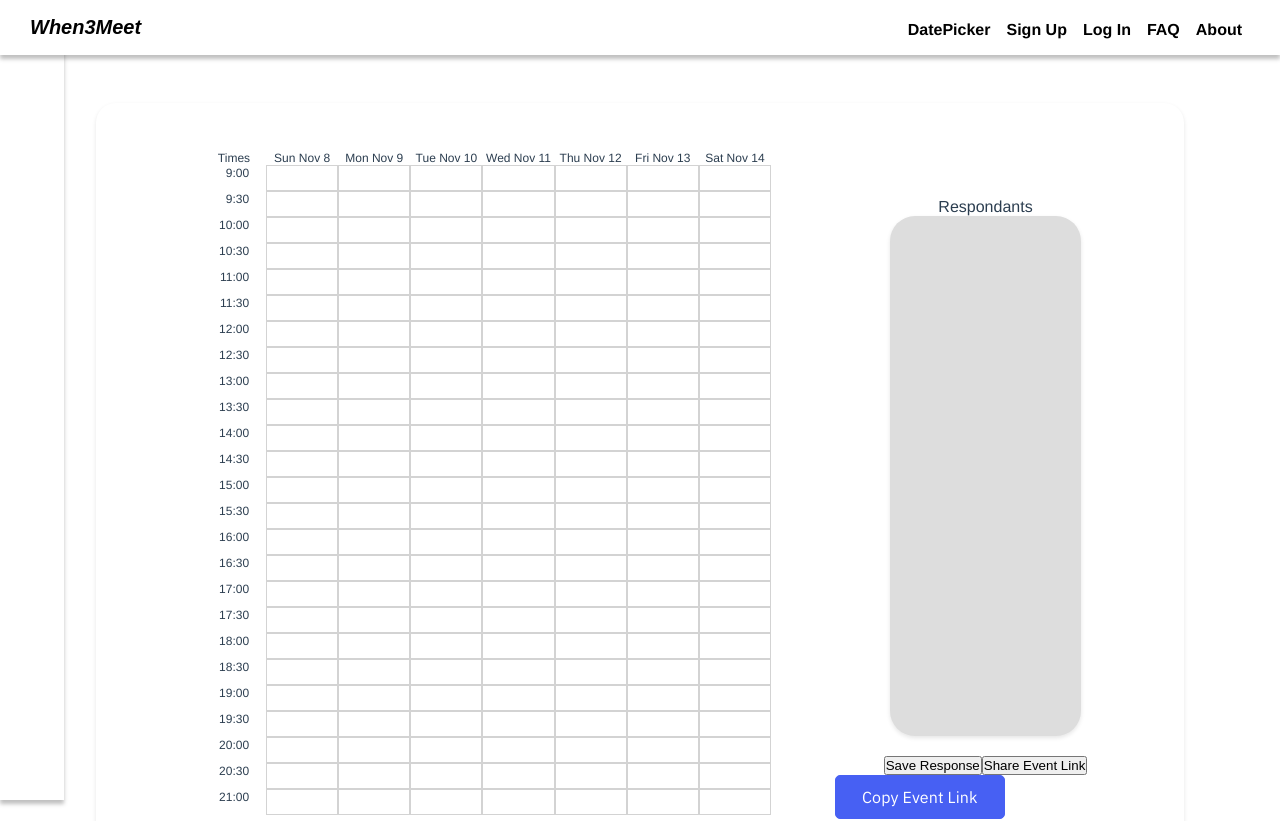
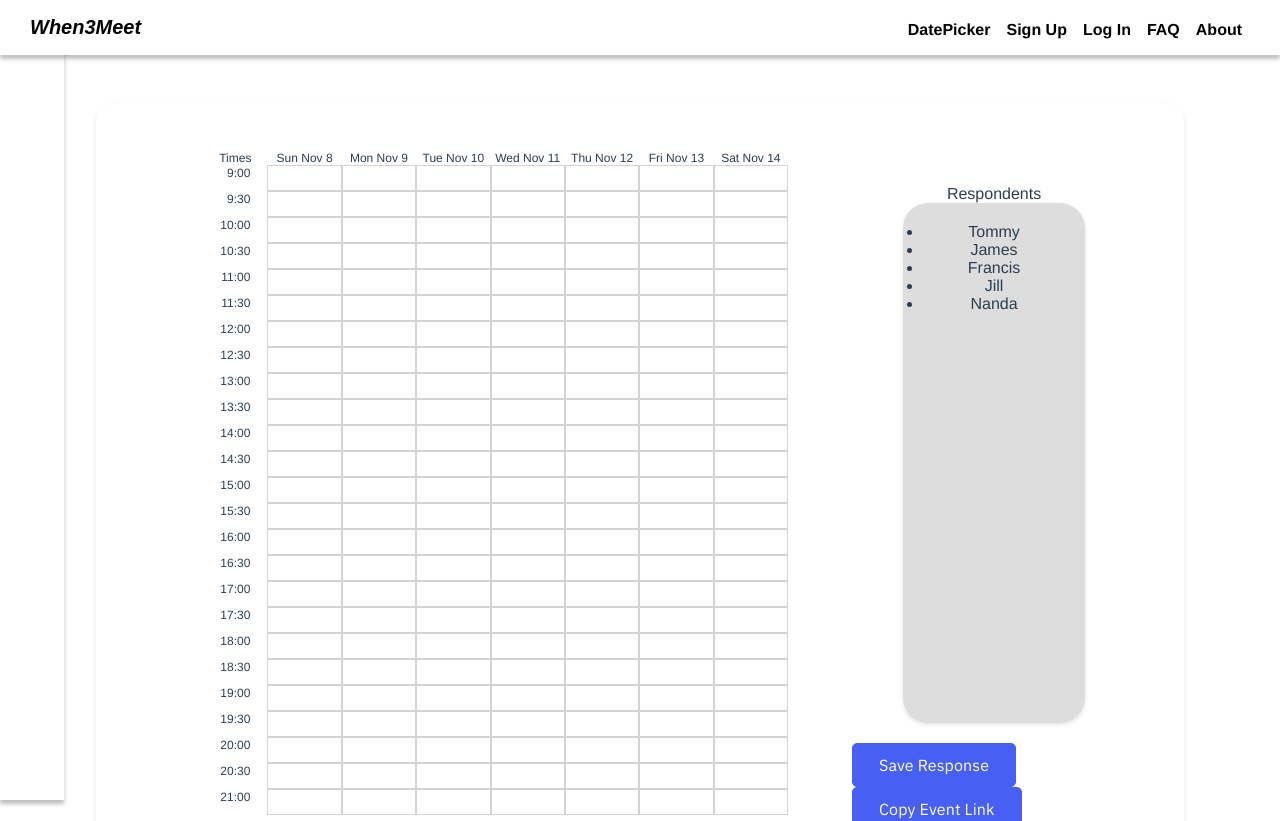
Before and after one commit to ubclaunchpad/HappyHour, a Vue app in the folder frontend/: page / in a window 1280 px wide. Shown: the top 821 px of the page. Built offline with nearby package versions, Linux system fonts and the light colour scheme.

Commit message:
list template for respondents implemented with dummy data

```diff
--- a/frontend/src/components/AccountInfo.vue
+++ b/frontend/src/components/EventRespondents.vue
@@ -4,12 +4,17 @@
     <button @click="decrement">Login with Google account</button>
   </div> -->
   <div>
-    <p class="label">Respondants</p>
-    <div class="respondants"></div>
+    <p class="label">Respondents</p>
+    <div class="respondents">
+      <ul>
+        <li v-for="respondent in respondents" :key="respondent">
+          {{ respondent }}
+        </li>
+      </ul>
+    </div>
   </div>
   <div>
-    <button @click="increment">Save Response</button>
-    <button @click="decrement">Share Event Link</button>
+    <AppButton text="Save Response" />
     <AppButton text="Copy Event Link" />
   </div>
 </template>
@@ -19,6 +24,12 @@ import { defineComponent } from "vue";
 import AppButton from "@/components/AppButton.vue";
 
 export default defineComponent({
+  data: () => {
+    return {
+      respondents: ["Tommy", "James", "Francis", "Jill", "Nanda"]
+    };
+  },
+
   components: {
     AppButton
   }
@@ -26,7 +37,7 @@ export default defineComponent({
 </script>
 
 <style>
-.respondants {
+.respondents {
   border-radius: 25px;
   background: rgb(221, 221, 221);
   padding: 20px;
@@ -38,7 +49,7 @@ export default defineComponent({
   transition: 0.3s;
 }
 
-.respondants:hover {
+.respondents:hover {
   box-shadow: 0 4px 8px 0 rgba(0, 0, 0, 0.1);
 }
 
--- a/frontend/src/views/Event.vue
+++ b/frontend/src/views/Event.vue
@@ -6,7 +6,7 @@
     </div>
     <div class="child">
       <!--<span>Insert Response Component Here</span>-->
-      <AccountInfo />
+      <EventRespondents />
     </div>
   </div>
 </template>
@@ -15,14 +15,14 @@
 import { defineComponent } from "vue";
 import Calendar from "../components/Calendar.vue";
 import AvailabilityToggle from "../components/AvailabilityToggle.vue";
-import AccountInfo from "../components/AccountInfo.vue";
+import EventRespondents from "../components/EventRespondents.vue";
 const start = new Date("November 8, 2020 09:00:00");
 const end = new Date("November  14, 2020 21:00:00");
 export default defineComponent({
   components: {
     Calendar,
     AvailabilityToggle,
-    AccountInfo
+    EventRespondents
   },
   data() {
     return {
```
